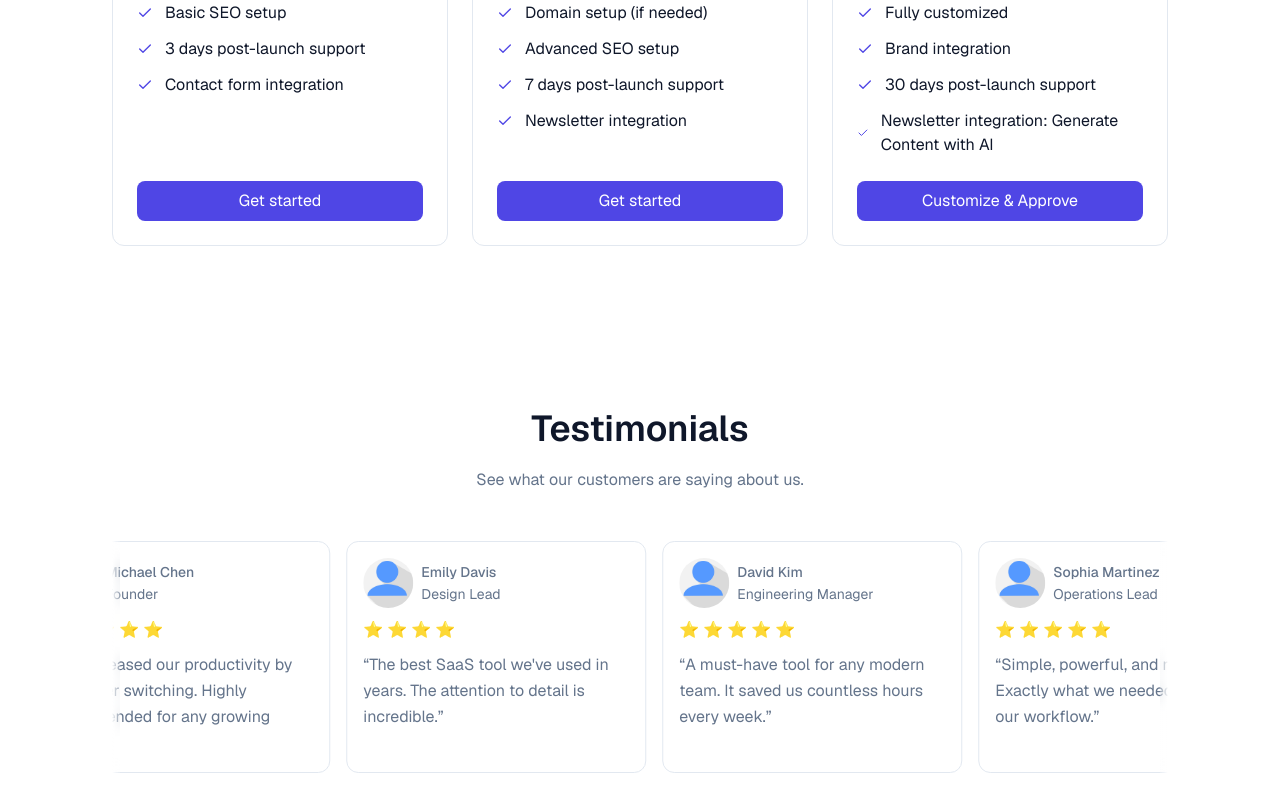
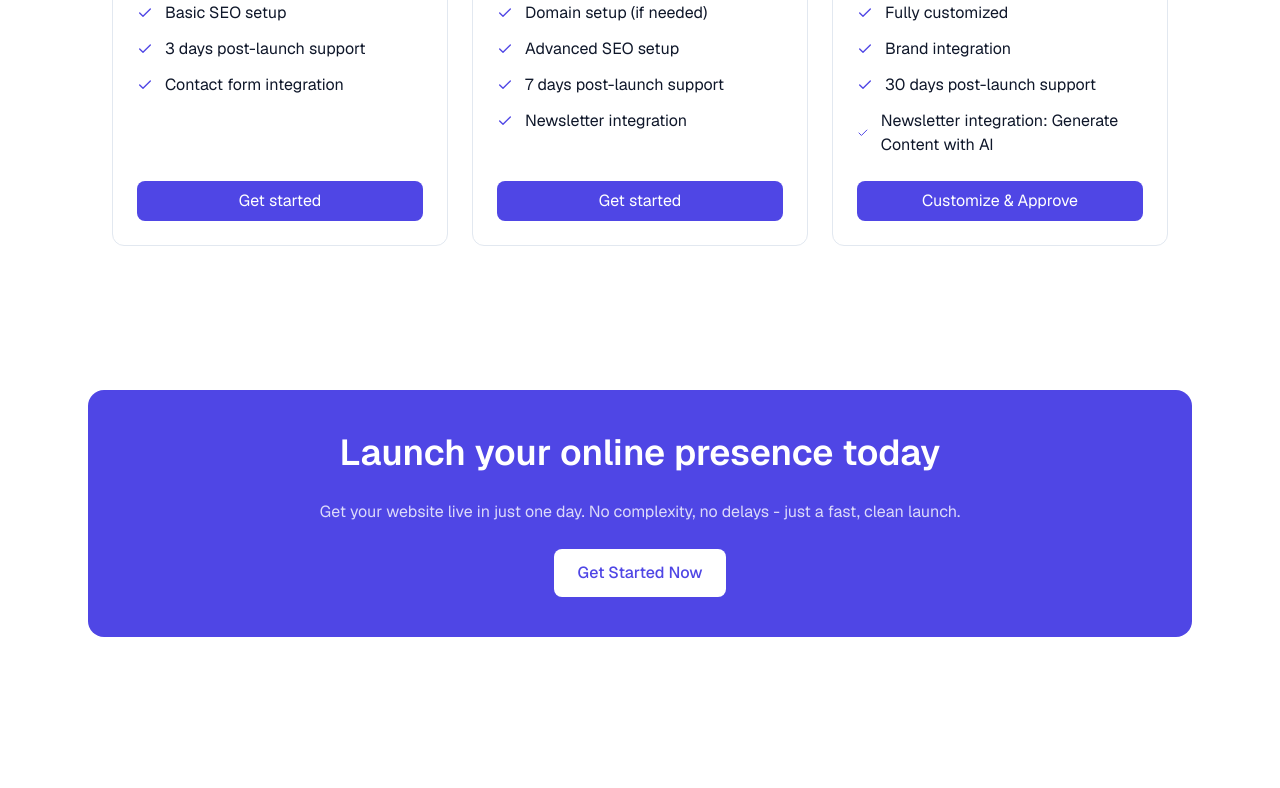
Before and after one commit to CODE-MY-EMPIRE/Nextjs-starter-kit, a Next.js app: page / in a window 1280 px wide. Shown: the part 2000-2788 px from the top of the page. Built offline with nearby package versions, Linux system fonts and the light colour scheme.

Commit message:
Add CTA section

```diff
--- a/src/app/page.tsx
+++ b/src/app/page.tsx
@@ -9,27 +9,23 @@ import Pricing from '@/components/sections/pricing/Pricing';
 import { TestimonialCarousel } from '@/components/sections/testimonials/TestimonialCarousel';
 import { PartnerMarquee } from '@/components/sections/partners/PartnerMarquee';
 import { Faq } from '@/components/sections/faq/Faq';
+import CTA from '@/components/ui/CTA';
 
 export default function Home() {
 	return (
 		<div className="min-h-screen flex flex-col bg-background text-foreground">
-			{/* Navbar */}
 			<NavbarCTA />
-			{/* Hero Section */}
 			<HeroMobileApp />
-
 			<main className="flex-1 py-16 space-y-16">
 				<Container>
 					<PartnerMarquee />
-					{/* Features Section */}
 					<FeaturesSection />
 					<Pricing />
+					<CTA />
 					<TestimonialCarousel />
 					<Faq />
 				</Container>
 			</main>
-
-			{/* Footer */}
 			<FooterMultiColumn />
 		</div>
 	);
--- /dev/null
+++ b/src/components/ui/CTA.tsx
@@ -0,0 +1,22 @@
+'use client';
+
+import React from 'react';
+
+const CTA = () => {
+	return (
+		<section className="py-16">
+			<div className="bg-primary text-primary-foreground rounded-2xl p-10 text-center space-y-6">
+				<h2>Launch your online presence today</h2>
+				<p className="max-w-2xl mx-auto text-white/80!">
+					Get your website live in just one day. No complexity, no delays - just
+					a fast, clean launch.
+				</p>
+				<button className="px-6 py-3 bg-white text-primary rounded-lg font-medium hover:opacity-90 cursor-pointer transition">
+					Get Started Now
+				</button>
+			</div>
+		</section>
+	);
+};
+
+export default CTA;
```
